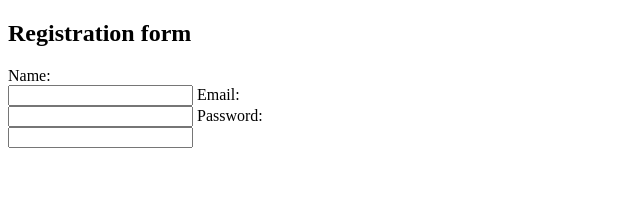
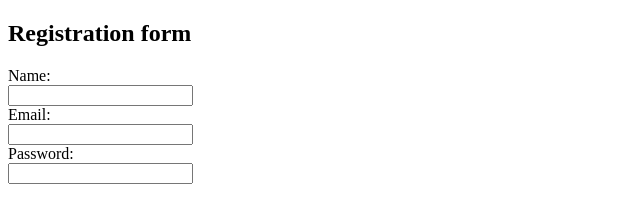
Before and after one commit to andysieh/form, a plain HTML site: page index.HTML in a window 1280 px wide. Shown: the whole page, without its empty margins (0-640 px from the left). Drawn offline with Linux system fonts and the light colour scheme.

Commit message:
correction

```diff
--- a/index.HTML
+++ b/index.HTML
@@ -9,11 +9,11 @@
     <h2>Registration form</h2>
     <form action="submit" method="post">
         <label for="name">Name:</label><br>
-        <input type="Text" id="name" name="name"required>
+        <input type="Text" id="name" name="name"required><br>
         <label for="Email">Email:</label><br>
-        <input type="email" id="email" email="email"required>
+        <input type="email" id="email" email="email"required><br>
          <label for="Password">Password:</label><br>
-          <input type="password" id="password" email="password"required>
+          <input type="password" id="password" email="password"required><br>
     </form>
 </body>
 </html>
```
